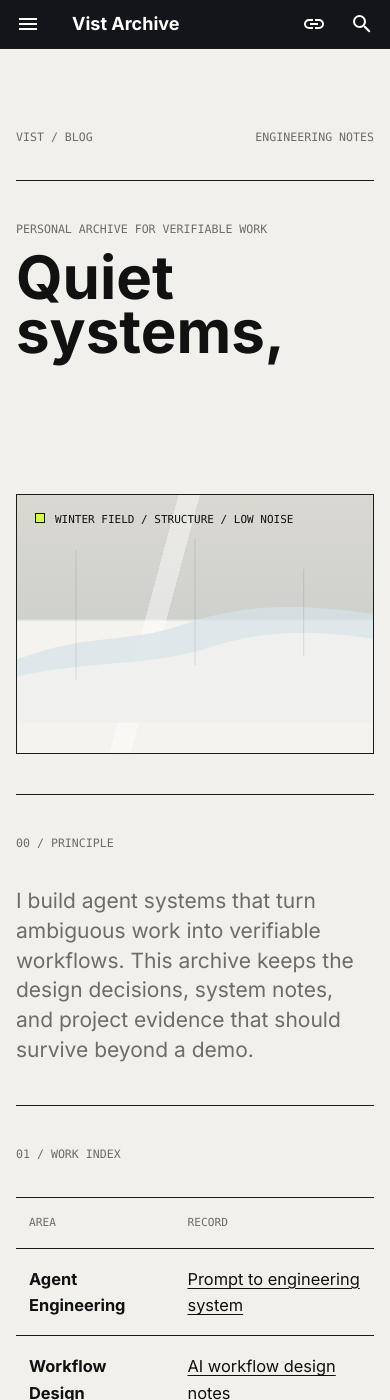
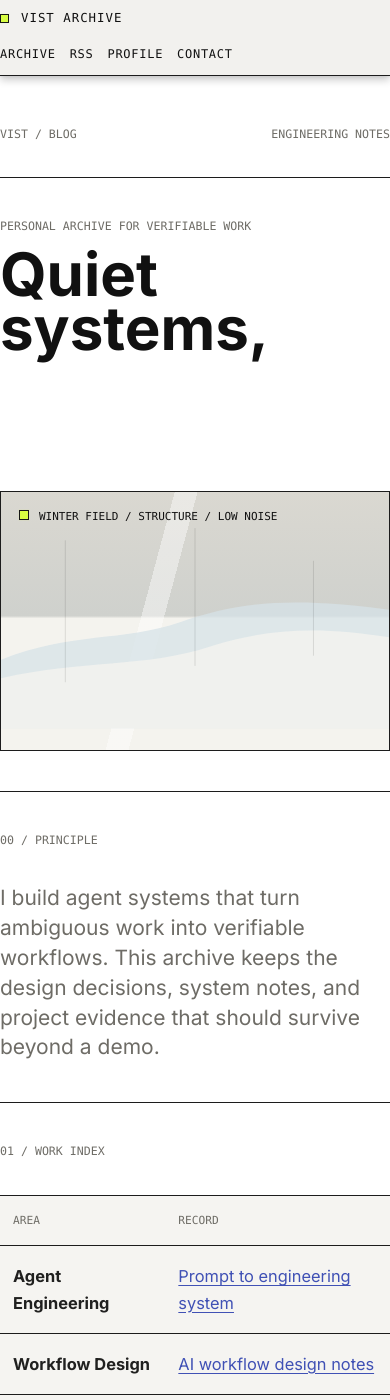
Before and after one commit to Vist233/blog, an MkDocs documentation site: the page built from docs/index.md, in a window 390 px wide and 1400 px high. Built offline with MkDocs 1.6.1 and Material for MkDocs 9.7.7, drawn with Linux system fonts in a browser that asks for light colours; comment, search, counter and statistics services are not loaded; some of the changed text lies outside the part shown.

Commit message:
Replace blog shell chrome

```diff
--- a/docs/stylesheets/extra.css
+++ b/docs/stylesheets/extra.css
@@ -41,6 +41,82 @@
   letter-spacing: 0;
 }
 
+.vist-shell-header {
+  position: sticky;
+  top: 0;
+  z-index: 20;
+  background: rgba(241, 240, 236, 0.88);
+  border-bottom: 1px solid var(--vist-line-strong);
+  backdrop-filter: blur(18px);
+}
+
+.vist-shell-nav {
+  min-height: 58px;
+  display: flex;
+  align-items: center;
+  justify-content: space-between;
+  gap: 24px;
+}
+
+.vist-shell-brand {
+  display: inline-flex;
+  align-items: center;
+  gap: 12px;
+  color: var(--vist-ink);
+  font: 0.62rem/1 ui-monospace, SFMono-Regular, Menlo, Consolas, monospace;
+  text-transform: uppercase;
+  letter-spacing: 0.08em;
+}
+
+.vist-shell-signal {
+  width: 9px;
+  height: 9px;
+  background: var(--vist-signal);
+  border: 1px solid var(--vist-ink);
+  animation: signalPulse 3.4s ease-in-out infinite;
+}
+
+.vist-shell-links {
+  display: flex;
+  align-items: center;
+  justify-content: flex-end;
+  gap: clamp(14px, 3vw, 34px);
+  min-width: 0;
+}
+
+.vist-shell-links a,
+.vist-shell-footer a {
+  color: var(--vist-ink);
+  font: 0.6rem/1 ui-monospace, SFMono-Regular, Menlo, Consolas, monospace;
+  text-transform: uppercase;
+  text-decoration: none;
+  letter-spacing: 0.06em;
+  border-bottom: 1px solid transparent;
+  transition: border-color 160ms ease, color 160ms ease;
+}
+
+.vist-shell-links a:hover,
+.vist-shell-footer a:hover {
+  color: #5d7800;
+  border-bottom-color: var(--vist-signal);
+}
+
+.vist-shell-footer {
+  border-top: 1px solid var(--vist-line-strong);
+  background: transparent;
+}
+
+.vist-shell-footer-inner {
+  min-height: 72px;
+  display: grid;
+  grid-template-columns: 1fr auto auto;
+  gap: 28px;
+  align-items: center;
+  color: var(--vist-muted);
+  font: 0.58rem/1.4 ui-monospace, SFMono-Regular, Menlo, Consolas, monospace;
+  text-transform: uppercase;
+}
+
 [data-md-color-scheme="default"] body {
   background:
     linear-gradient(90deg, rgba(17, 17, 17, 0.045) 1px, transparent 1px),
@@ -58,28 +134,6 @@
   background-size: 84px 84px, 84px 84px, auto, auto;
 }
 
-.md-header {
-  box-shadow: none;
-  border-bottom: 1px solid var(--vist-line-strong);
-}
-
-[data-md-color-scheme="slate"] .md-header {
-  border-bottom-color: rgba(242, 242, 239, 0.18);
-}
-
-.md-header__button.md-logo img,
-.md-header__button.md-logo svg {
-  width: 28px !important;
-  height: 28px !important;
-}
-
-.md-header__title,
-.md-tabs__link,
-.md-nav__link,
-.md-source__repository {
-  letter-spacing: 0;
-}
-
 .md-typeset {
   font-size: 0.82rem;
 }
@@ -95,6 +149,30 @@
 
 .md-content__inner {
   margin-bottom: 2.5rem;
+}
+
+.md-main__inner {
+  display: block;
+  margin-top: 0;
+}
+
+.md-content {
+  margin: 0 auto;
+}
+
+.md-content__inner {
+  max-width: 1180px;
+  margin-left: auto;
+  margin-right: auto;
+}
+
+.md-sidebar {
+  display: none;
+}
+
+.md-footer,
+.md-footer-meta {
+  display: none;
 }
 
 .archive-hero {
@@ -382,6 +460,27 @@
 }
 
 @media (max-width: 980px) {
+  .vist-shell-nav {
+    min-height: 64px;
+    align-items: flex-start;
+    flex-direction: column;
+    justify-content: center;
+    padding: 12px 0;
+  }
+
+  .vist-shell-links {
+    width: 100%;
+    justify-content: flex-start;
+    overflow-x: auto;
+    padding-bottom: 2px;
+  }
+
+  .vist-shell-footer-inner {
+    grid-template-columns: 1fr;
+    gap: 10px;
+    padding: 18px 0;
+  }
+
   .archive-hero,
   .statement-grid,
   .index-table-section,
--- a/mkdocs.yml
+++ b/mkdocs.yml
@@ -4,40 +4,18 @@
 site_description: >-
   Notes on agent engineering, backend systems, product judgment, and quiet design.
 
-repo_name: Vist233/blog
-repo_url: https://github.com/Vist233/blog
-
 copyright: Copyright &copy; 2025 Vist
 
 theme:
   name: material
+  custom_dir: overrides
   features:
     - content.code.copy
-    - navigation.footer
     - navigation.top
     - search.highlight
     - search.share
     - search.suggest
   language: en
-  palette:
-    - media: "(prefers-color-scheme)"
-      toggle:
-        icon: material/link
-        name: Switch to light mode
-    - media: "(prefers-color-scheme: light)"
-      scheme: default
-      primary: black
-      accent: lime
-      toggle:
-        icon: material/toggle-switch
-        name: Switch to dark mode
-    - media: "(prefers-color-scheme: dark)"
-      scheme: slate
-      primary: black
-      accent: lime
-      toggle:
-        icon: material/toggle-switch-off
-        name: Switch to system preference
   font:
     text: Inter
     code: Roboto Mono
@@ -75,10 +53,4 @@
       custom_checkbox: true
 
 extra:
-  social:
-    - icon: fontawesome/brands/github
-      link: https://github.com/Vist233
-    - icon: fontawesome/solid/rss
-      link: feed_rss_created.xml
-    - icon: fontawesome/solid/envelope
-      link: mailto:zhangyvjing@outlook.com
+  homepage: /
--- /dev/null
+++ b/overrides/partials/footer.html
@@ -0,0 +1,7 @@
+<footer class="vist-shell-footer">
+  <div class="vist-shell-footer-inner md-grid">
+    <span>VIST / ARCHIVE</span>
+    <span>Quiet systems. Verifiable work.</span>
+    <a href="{{ 'feed_rss_created.xml' | url }}">RSS</a>
+  </div>
+</footer>
--- /dev/null
+++ b/overrides/partials/header.html
@@ -0,0 +1,14 @@
+<header class="vist-shell-header" data-md-component="header">
+  <nav class="vist-shell-nav md-grid" aria-label="Site navigation">
+    <a class="vist-shell-brand" href="{{ nav.homepage.url | url }}" aria-label="{{ config.site_name }}">
+      <span class="vist-shell-signal" aria-hidden="true"></span>
+      <span>Vist Archive</span>
+    </a>
+    <div class="vist-shell-links">
+      <a href="{{ nav.homepage.url | url }}">Archive</a>
+      <a href="{{ 'feed_rss_created.xml' | url }}">RSS</a>
+      <a href="https://github.com/Vist233">Profile</a>
+      <a href="mailto:zhangyvjing@outlook.com">Contact</a>
+    </div>
+  </nav>
+</header>
```
